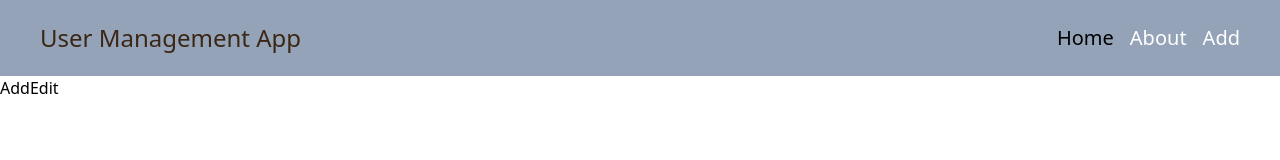
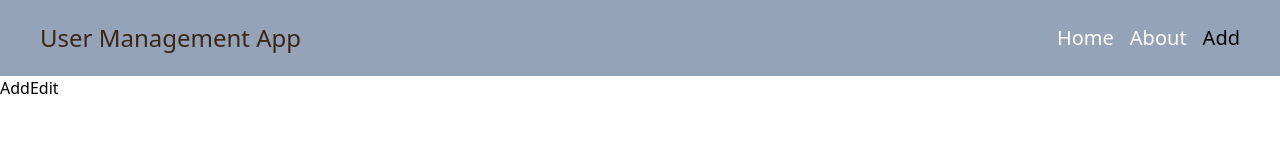
Before and after one commit to Tausif4171/User-Management-System, a React (Create React App) app in the folder frontend/: page /add in a window 1280 px wide. Shown: the top 160 px of the page. Built offline with nearby package versions, Linux system fonts and the light colour scheme.

Commit message:
handle active tab through pathname 📍

```diff
--- a/frontend/src/components/Header.tsx
+++ b/frontend/src/components/Header.tsx
@@ -1,8 +1,22 @@
 import React, { useState, useEffect } from 'react'
-import { Link } from 'react-router-dom'
+import { Link, useLocation } from 'react-router-dom'
 
 function Header() {
     const [activeTab, setActiveTab] = useState('Home')
+    const location = useLocation()
+
+    useEffect(() => {
+        if (location.pathname === '/') {
+            setActiveTab('Home')
+        }
+        else if (location.pathname === '/about') {
+            setActiveTab('About')
+        }
+        else if (location.pathname === '/add') {
+            setActiveTab('Add')
+        }
+    }, [location])
+
     return (
         <div className='flex flex-row justify-between w-[100%] bg-slate-400 items-center py-5 px-10'>
             <h1 className='text-[24px] text-[#3b2715]'>User Management App</h1>
```
